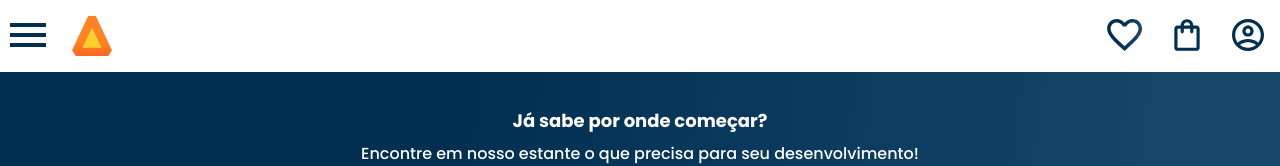
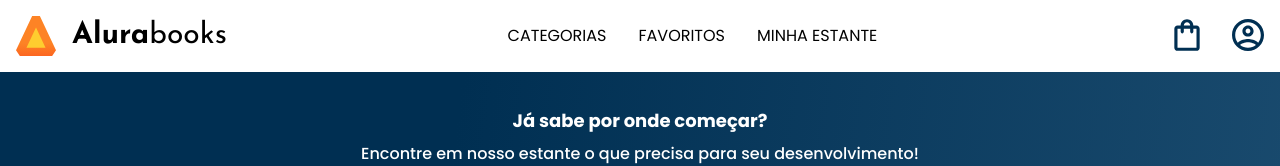
Before and after one commit to LSAndradee/projeto, a plain HTML site: page index.html in a window 1280 px wide. Shown: the top 166 px of the page. Drawn offline with nearby package versions, Linux system fonts and the light colour scheme.

Commit message:
Add files via upload

```diff
--- a/index.html
+++ b/index.html
@@ -34,9 +34,15 @@
                     </li>
                 </ul>
             <img src="./assets/Logo.svg" alt="Logo da Alurabooks" class="container__imagem">
+            <h1 class="container__titulo"><b class="container__titulo--negrito">Alura</b>books</h1>
         </div>
+        <ul class="opcoes">
+            <li class="opcoes__item">Categorias</li>
+            <li class="opcoes__item"><a href="#" class="opcoes__link">Favoritos</a></li>
+            <li class="opcoes__item"><a href="#" class="opcoes__link">Minha Estante</a></li>
+        </ul>
         <div class="container">
-        <a href="#"><img src="./assets/Favoritos.svg" alt="Meus Favoritos" class="container__imagem"></a>
+        <a href="#"><img src="./assets/Favoritos.svg" alt="Meus Favoritos" class="container__imagem container__imagem-transparente"></a>
         <a href="#"><img src="./assets/Compras.svg" alt="Carrinho de Compras" class="container__imagem"></a>
         <a href="#"><img src="./assets/Usuario.svg" alt="Meu Perfil" class="container__imagem"></a>
         </div>
--- a/styles/header.css
+++ b/styles/header.css
@@ -58,3 +58,50 @@
 .container__botao {
     display: none;
 }
+
+.container__titulo {
+    display: none;
+}
+
+.opcoes {
+    display: none;
+}
+
+@media screen and (min-width: 1024px) {
+
+    .container__titulo, .container__titulo--negrito {
+        font-family: var(--fonte-secundaria);
+        font-size: 30px;
+    }
+
+    .container__titulo {
+        font-weight: 400;
+        display: block;
+    }
+
+    .container__titulo--negrito {
+        font-weight: 700;
+    }
+
+    .opcoes {
+        display: flex;
+    }
+
+    .opcoes__item {
+        padding: 0 1em;
+        text-transform: uppercase;
+    }
+
+    .opcoes__link {
+        text-decoration: none;
+        color: var(--preto);
+    }
+
+    .container__imagem-transparente {
+        display: none;
+    }
+
+    .cabecalho__menu-hamburguer {
+        display: none;
+    }
+}
--- a/styles/styles.css
+++ b/styles/styles.css
@@ -1,4 +1,4 @@
-@import url('https://fonts.googleapis.com/css2?family=Poppins:wght@300;400;500;700&display=swap');
+@import url('https://fonts.googleapis.com/css2?family=Josefin+Sans:wght@400;700&family=Poppins:wght@300;400;500;700&display=swap');
 @import url("header.css");
 @import url("banner.css");
 @import url("carrossel.css");
@@ -13,6 +13,8 @@
     --cor-lista-menu: linear-gradient(97.54deg, #002f52 35.49%, #326589 165.37%);
     --fonte-principal: "Poppins";
     --cor-para-card: #002f52;
+    --fonte-secundaria: "Josefin Sans";
+    --preto: #000000;
 
 }
 
```
